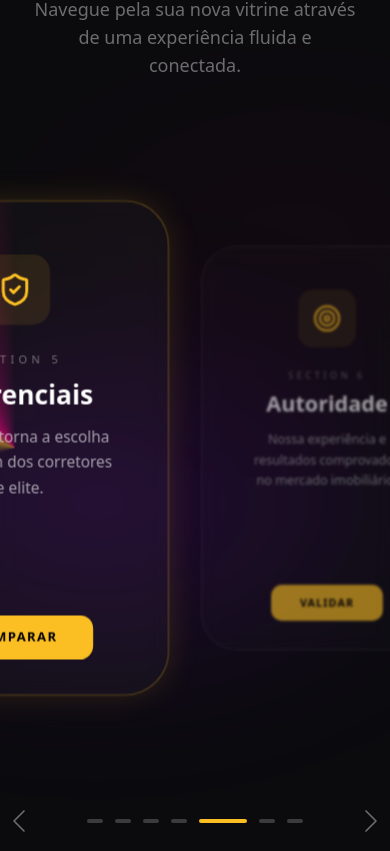
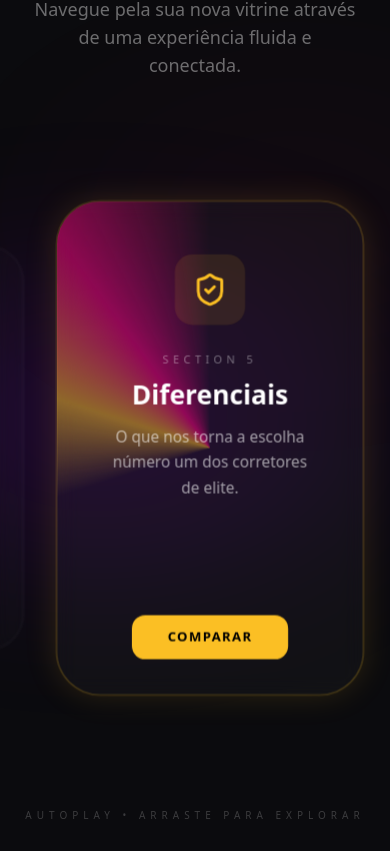
Before and after one commit to vidara-ai/lp_corretores, a React (Vite) app: page / in a window 390 px wide. Shown: the part 1113-1964 px from the top of the page. Built offline with nearby package versions, Linux system fonts and the light colour scheme; a web font is replaced by a local one.

Commit message:
feat: mobile gesture refinements, dynamic centering, and arrow removal for carousel

```diff
--- a/components/NeonFlowSection.tsx
+++ b/components/NeonFlowSection.tsx
@@ -8,9 +8,7 @@ import {
   Rocket,
   ShieldCheck,
   PieChart,
-  MessageCircleCode,
-  ChevronLeft,
-  ChevronRight
+  MessageCircleCode
 } from 'lucide-react';
 
 const sections = [
@@ -73,28 +71,52 @@ const sections = [
 ];
 
 const NeonFlowSection: React.FC = () => {
-  const [activeIndex, setActiveIndex] = useState(3); // Start with middle section
+  const [activeIndex, setActiveIndex] = useState(3);
   const [isPaused, setIsPaused] = useState(false);
+  const [windowWidth, setWindowWidth] = useState(typeof window !== 'undefined' ? window.innerWidth : 1200);
+
+  const CARD_WIDTH = 320;
+  const GAP = 32;
+
+  useEffect(() => {
+    const handleResize = () => setWindowWidth(window.innerWidth);
+    window.addEventListener('resize', handleResize);
+    return () => window.removeEventListener('resize', handleResize);
+  }, []);
 
   useEffect(() => {
     if (isPaused) return;
-
     const interval = setInterval(() => {
       setActiveIndex((prev) => (prev + 1) % sections.length);
-    }, 4000);
-
+    }, 5000);
     return () => clearInterval(interval);
   }, [isPaused]);
 
-  const handleNext = () => setActiveIndex((prev) => (prev + 1) % sections.length);
-  const handlePrev = () => setActiveIndex((prev) => (prev - 1 + sections.length) % sections.length);
+  // Cálculo matemático para centralizar o card ativo perfeitamente em qualquer tela
+  const calculateCenterOffset = (index: number) => {
+    const center = windowWidth / 2;
+    const cardCenterRelativeToTrack = index * (CARD_WIDTH + GAP) + CARD_WIDTH / 2;
+    return center - cardCenterRelativeToTrack;
+  };
+
+  const handleDragEnd = (event: any, info: any) => {
+    const dragDistance = info.offset.x;
+    const threshold = 50;
+
+    if (Math.abs(dragDistance) > threshold) {
+      if (dragDistance > 0) {
+        setActiveIndex((prev) => (prev - 1 + sections.length) % sections.length);
+      } else {
+        setActiveIndex((prev) => (prev + 1) % sections.length);
+      }
+    }
+  };
 
   return (
     <section
       className="relative w-full py-24 bg-[#0B0B0E] overflow-hidden"
       onMouseEnter={() => setIsPaused(true)}
       onMouseLeave={() => setIsPaused(false)}
-      onTouchStart={() => setIsPaused(true)}
     >
       {/* Animated Background Waves */}
       <div className="neon-bg-wave top-1/4 -left-1/4 opacity-30" />
@@ -115,50 +137,33 @@ const NeonFlowSection: React.FC = () => {
 
       {/* Carousel Container */}
       <div className="relative z-10 w-full flex flex-col items-center">
-        <div className="relative w-full overflow-hidden flex justify-center items-center py-20 px-10">
+        <div className="relative w-full overflow-hidden flex items-center py-20">
           <motion.div
-            className="flex gap-8"
-            animate={{ x: `calc(50% - ${activeIndex * (320 + 32)}px - 160px)` }} // 320 card width + 32 gap
+            className="flex gap-8 cursor-grab active:cursor-grabbing px-[50%]"
+            drag="x"
+            dragConstraints={{ left: 0, right: 0 }}
+            dragElastic={0.2}
+            onDragStart={() => setIsPaused(true)}
+            onDragEnd={handleDragEnd}
+            animate={{ x: calculateCenterOffset(activeIndex) }}
             transition={{ type: "spring", stiffness: 200, damping: 25 }}
+            style={{ x: calculateCenterOffset(activeIndex) }}
           >
             {sections.map((section, index) => (
-              <div key={index} onClick={() => setActiveIndex(index)} className="cursor-pointer">
+              <div
+                key={index}
+                onClick={() => setActiveIndex(index)}
+              >
                 <NeonCard {...section} isActive={index === activeIndex} />
               </div>
             ))}
           </motion.div>
         </div>
-
-        {/* Navigation Controls */}
-        <div className="flex gap-12 mt-12 items-center">
-          <button
-            onClick={handlePrev}
-            className="text-white/40 hover:text-white transition-colors"
-          >
-            <ChevronLeft size={40} strokeWidth={1} />
-          </button>
-
-          <div className="flex gap-3">
-            {sections.map((_, i) => (
-              <div
-                key={i}
-                className={`h-1 duration-500 transition-all rounded-full ${i === activeIndex ? 'w-12 bg-amber-400' : 'w-4 bg-white/20'}`}
-              />
-            ))}
-          </div>
-
-          <button
-            onClick={handleNext}
-            className="text-white/40 hover:text-white transition-colors"
-          >
-            <ChevronRight size={40} strokeWidth={1} />
-          </button>
-        </div>
       </div>
 
       <div className="text-center mt-12">
         <span className="text-[10px] text-white/20 uppercase tracking-[0.5em]">
-          {isPaused ? "Focused" : "Auto-shuffling"} • Click a card to focus
+          {isPaused ? "Paused" : "Autoplay"} • Arraste para explorar
         </span>
       </div>
     </section>
```
